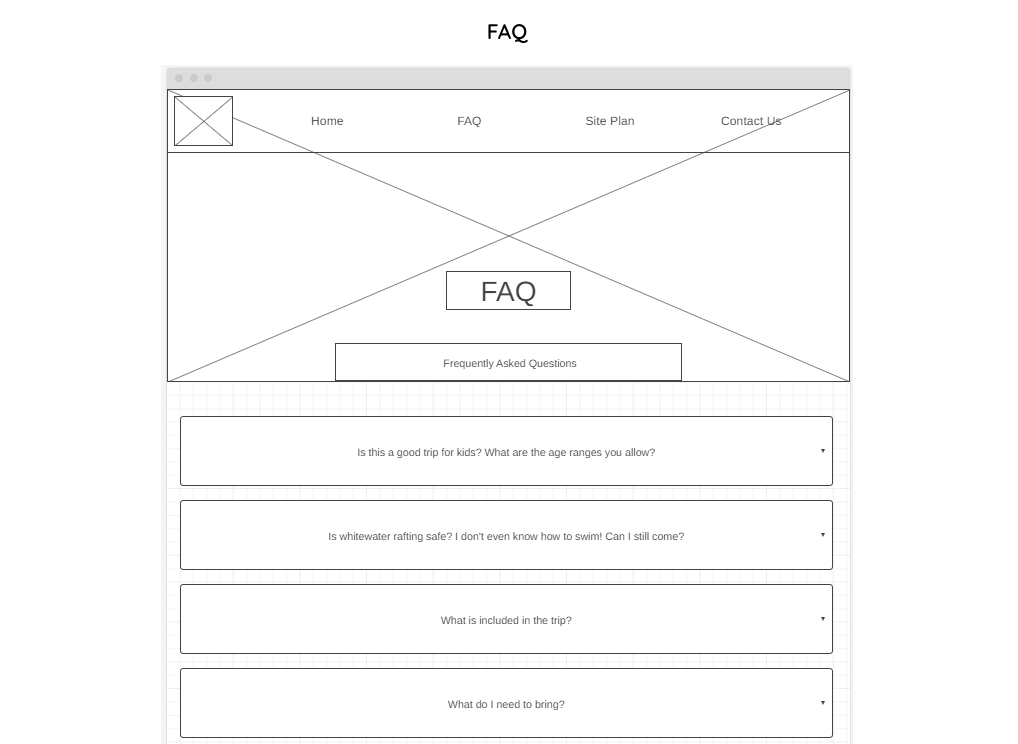
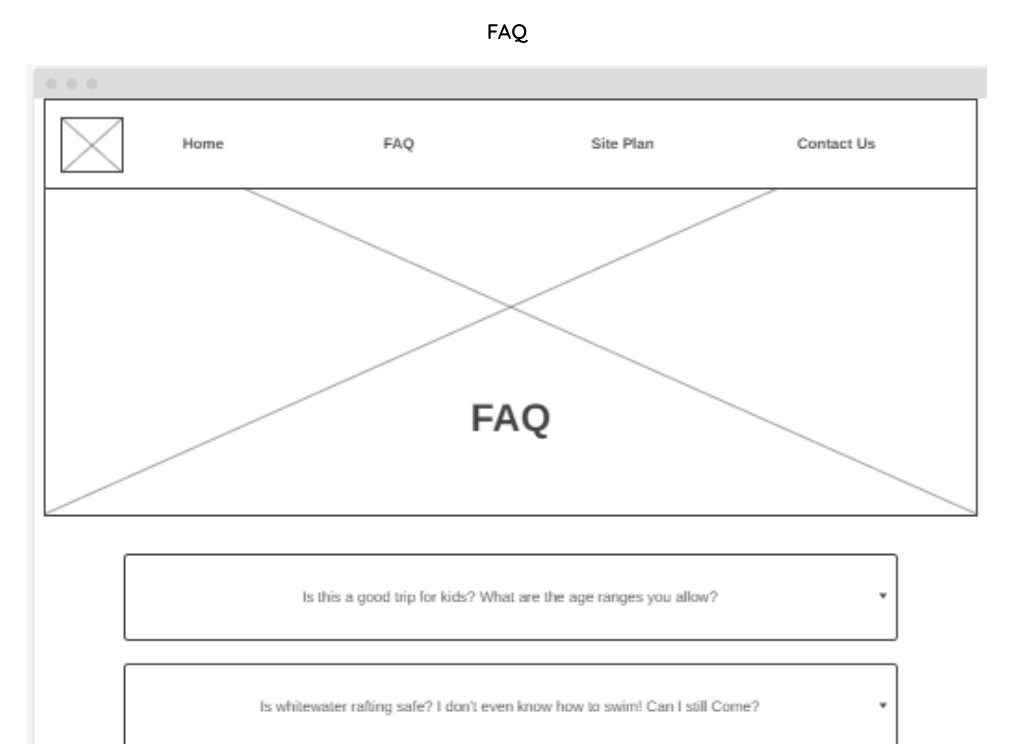
Before and after one commit to Nagolith/Jonathan-Hald-WDD130, a plain HTML site: page wdd130/wwr/site-plan-rafting.html in a window 1280 px wide. Shown: the part 3136-3880 px from the top of the page, without its empty margins (133-1151 px from the left). Drawn offline with Linux system fonts and the light colour scheme.

Commit message:
Added Subpage Wireframe

```diff
--- a/wdd130/wwr/site-plan-rafting.html
+++ b/wdd130/wwr/site-plan-rafting.html
@@ -129,8 +129,8 @@
     <img src="https://byui-wdd.github.io/wdd130/rafting_images/wireframe_home.png" alt="home page wireframe" />
 
     <h3>FAQ</h3>
-    <img src="images/site-plan-page2-wireframe.png" alt="FAQ wireframe">
-    <!-- <img src="#" alt="page 2 wireframe"> -->
+    <img class="faq" src="images/site-plan-faq-wireframe.png" alt="FAQ wireframe">
+    <!-- <img src="https://wireframe.cc/eAiKst" alt="page 2 wireframe"> -->
   </main>
 </body>
 
--- a/wdd130/wwr/styles/site-plan-rafting.css
+++ b/wdd130/wwr/styles/site-plan-rafting.css
@@ -1,22 +1,21 @@
-
 /* if you are using any Google fonts change the font names below to your fonts.
 Any spaces in your font name should be replaced with a +.
 Fonts are separated by a & */
-@import url('https://fonts.googleapis.com/css2?family=Quicksand:wght@600&display=swap');
+@import url("https://fonts.googleapis.com/css2?family=Quicksand:wght@600&display=swap");
 
 :root {
   /* change the values below to your colors from your palette */
-  --primary-color: #04B1DC;
+  --primary-color: #04b1dc;
   --secondary-color: #004385;
-  --accent1-color: #087CA7;
-  --accent2-color: #008F8A;
+  --accent1-color: #087ca7;
+  --accent2-color: #008f8a;
 
   /* change the values below to your chosen font(s) */
   --heading-font: Quicksand;
-  --paragraph-font: 'Quicksand', sans-serif;
+  --paragraph-font: "Quicksand", sans-serif;
 
   /* these colors below should be chosen from among your palette colors above */
-  --headline-color-on-white: black;  /* headlines on a white background */
+  --headline-color-on-white: black; /* headlines on a white background */
   --headline-color-on-color: white; /* headlines on a colored background */
   --paragraph-color-on-white: black; /* paragraph text on a white background */
   --paragraph-color-on-color: white; /* paragraph text on a colored background */
@@ -26,7 +25,6 @@ Fonts are separated by a & */
   --nav-hover-link-color: white;
   --nav-hover-background-color: var(--accent2-color);
 }
-
 
 /*  Look around below...but DON'T CHANGE ANYTHING! */
 
@@ -42,7 +40,16 @@ img {
   margin: 0 auto;
   max-width: 960px;
 }
-h1, h2, h3, h4, h5, h6 {
+.faq {
+  margin: 0 auto;
+  width: 960px;
+}
+h1,
+h2,
+h3,
+h4,
+h5,
+h6 {
   font-family: var(--heading-font);
   color: var(--headline-color-on-white);
 }
@@ -60,7 +67,8 @@ header {
   color: var(--headline-color-on-color);
   background-color: var(--paragraph-background-color);
 }
-header > h1, header > h2 {
+header > h1,
+header > h2 {
   color: var(--headline-color-on-color);
 }
 p {
@@ -77,7 +85,7 @@ p {
 .colors th {
   background-color: #999;
 }
-.colors td{
+.colors td {
   width: 25%;
   height: 3em;
 }
@@ -90,7 +98,7 @@ p {
 .accent1 {
   background-color: var(--accent1-color);
 }
-.accent2{
+.accent2 {
   background-color: var(--accent2-color);
 }
 p.colored {
@@ -103,17 +111,18 @@ nav {
   text-align: center;
   font-size: 1.2em;
 }
-nav  {
+nav {
   list-style-type: none;
   display: flex;
 }
 nav a {
-  padding:1em;
+  padding: 1em;
   min-width: 120px;
   text-decoration: none;
   padding: 10px;
 }
-nav a:link, nav a:visited {
+nav a:link,
+nav a:visited {
   color: var(--nav-link-color);
 }
 nav a:hover {
@@ -126,7 +135,8 @@ nav a:hover {
 
   grid-template-columns: repeat(6, 15%);
   grid-template-rows: 3em 1.5em 1.5em 3em;
-  grid-template-areas: ". . home home . ."
+  grid-template-areas:
+    ". . home home . ."
     ". . . top . ."
     ". left left right right ."
     "page2 page2 . . page3 page3";
```
Also changed, not shown: wdd130/wwr/images/site-plan-faq-wireframe.png (added).
